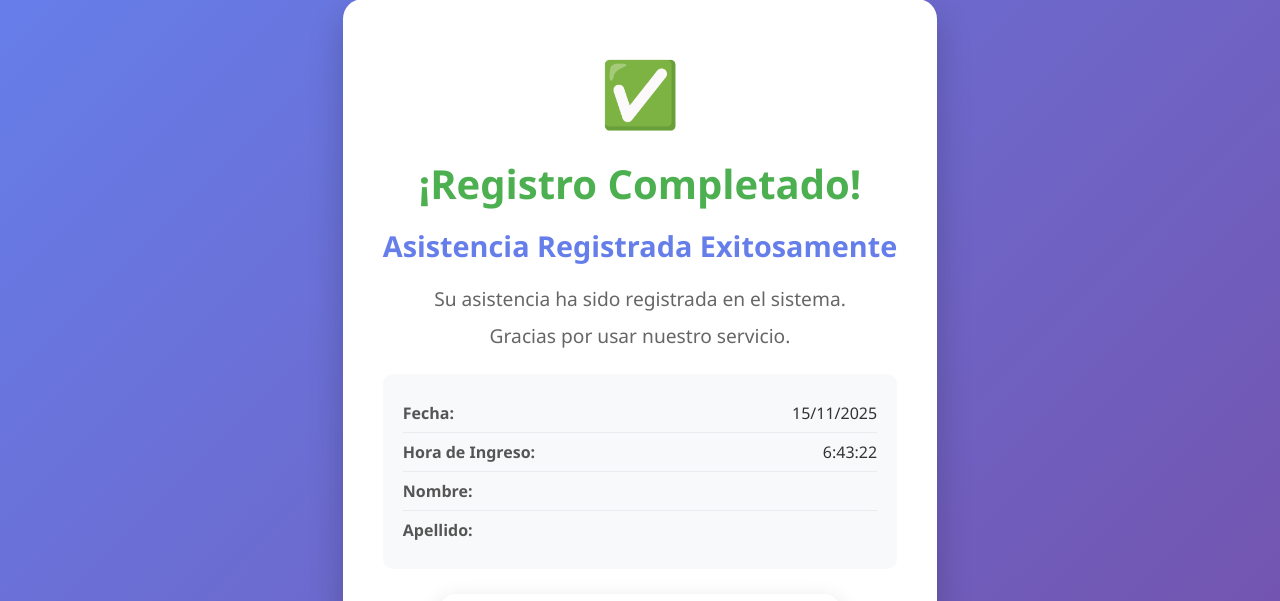
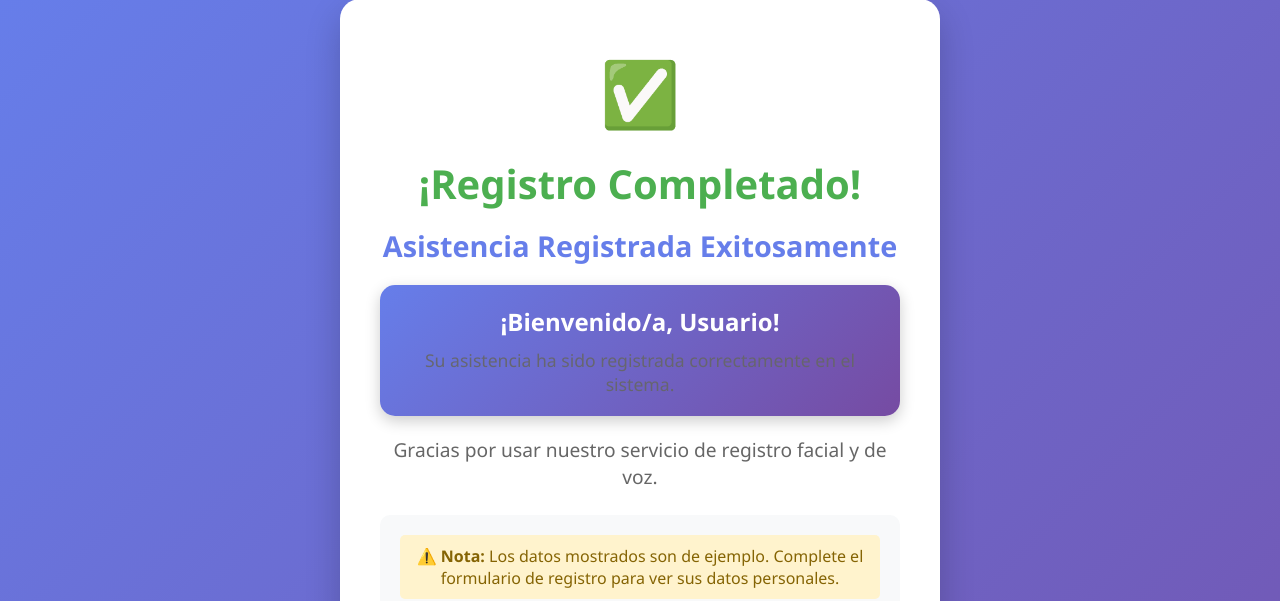
Before and after one commit to lxsae/MVP3-PI, a Flask app: page /completado in a window 1280 px wide. Shown: the part 21-622 px from the top of the page. Run offline with Flask 3, Linux system fonts and the light colour scheme.

Commit message:
Update form-complete and requirements

```diff
--- a/asistencia_registros.csv
+++ b/asistencia_registros.csv
@@ -1,3 +1,5 @@
 Fecha,Hora_Ingreso,Nombre,Apellido,Edad,Sexo,Correo,Celular,Timestamp
 2025-11-14,15:06:03,Pepito,Perez,25,Masculino,pepi23@hoy.com,0123005588,2025-11-14T15:06:03.713768
 2025-11-14,15:06:21,Pepito,Perez,25,Masculino,pepi23@hoy.com,0123005588,2025-11-14T15:06:21.353673
+2025-11-15,01:23:07,Messi,Roanldo,28,Masculino,mr@gamil.com,00011112322,2025-11-15T01:23:07.096887
+2025-11-15,01:39:41,Carlos,Vinicius,19,Masculino,car@hot.com,9998887755,2025-11-15T01:39:41.365753
--- a/requirements.txt
+++ b/requirements.txt
@@ -7,3 +7,4 @@ requests
 assemblyai
 pyaudio
 wave
+python-dotenv
--- a/templates/completado.html
+++ b/templates/completado.html
@@ -142,6 +142,26 @@
             border-radius: 10px;
             display: block;
         }
+
+        .user-welcome {
+            background: linear-gradient(135deg, #667eea, #764ba2);
+            color: white;
+            padding: 20px;
+            border-radius: 15px;
+            margin: 20px 0;
+            box-shadow: 0 5px 15px rgba(0,0,0,0.2);
+        }
+
+        .user-welcome h3 {
+            font-size: 1.5em;
+            margin-bottom: 10px;
+        }
+
+        .user-welcome p {
+            font-size: 1.1em;
+            opacity: 0.9;
+            margin: 0;
+        }
     </style>
 </head>
 <body>
@@ -151,25 +171,46 @@
             <h1>¡Registro Completado!</h1>
             <h2>Asistencia Registrada Exitosamente</h2>
 
-            <p>Su asistencia ha sido registrada en el sistema.</p>
-            <p>Gracias por usar nuestro servicio.</p>
+            <!-- Mensaje de bienvenida personalizado -->
+            <div class="user-welcome">
+                <h3>¡Bienvenido/a, <span id="welcomeNombre">Usuario</span>!</h3>
+                <p>Su asistencia ha sido registrada correctamente en el sistema.</p>
+            </div>
+
+            <p>Gracias por usar nuestro servicio de registro facial y de voz.</p>
 
             <div class="details">
                 <div class="detail-item">
-                    <span class="detail-label">Fecha:</span>
-                    <span class="detail-value" id="fecha">{{ user_data.get('fecha', '') }}</span>
+                    <span class="detail-label">Fecha de Registro:</span>
+                    <span class="detail-value" id="fecha">Cargando...</span>
                 </div>
                 <div class="detail-item">
                     <span class="detail-label">Hora de Ingreso:</span>
-                    <span class="detail-value" id="hora">{{ user_data.get('hora', '') }}</span>
+                    <span class="detail-value" id="hora">Cargando...</span>
                 </div>
                 <div class="detail-item">
                     <span class="detail-label">Nombre:</span>
-                    <span class="detail-value" id="nombre">{{ user_data.get('nombre', '') }}</span>
+                    <span class="detail-value" id="nombre">Cargando...</span>
                 </div>
                 <div class="detail-item">
                     <span class="detail-label">Apellido:</span>
-                    <span class="detail-value" id="apellido">{{ user_data.get('apellido', '') }}</span>
+                    <span class="detail-value" id="apellido">Cargando...</span>
+                </div>
+                <div class="detail-item">
+                    <span class="detail-label">Edad:</span>
+                    <span class="detail-value" id="edad">Cargando...</span>
+                </div>
+                <div class="detail-item">
+                    <span class="detail-label">Sexo:</span>
+                    <span class="detail-value" id="sexo">Cargando...</span>
+                </div>
+                <div class="detail-item">
+                    <span class="detail-label">Correo Electrónico:</span>
+                    <span class="detail-value" id="correo">Cargando...</span>
+                </div>
+                <div class="detail-item">
+                    <span class="detail-label">Celular:</span>
+                    <span class="detail-value" id="celular">Cargando...</span>
                 </div>
             </div>
 
@@ -192,23 +233,76 @@
 
     <script>
         function newRegistration() {
+            // Limpiar sessionStorage antes de nuevo registro
+            sessionStorage.removeItem('userData');
             // Resetear el sistema y comenzar nuevo registro
             fetch('/reset_system')
                 .then(() => {
+                    window.location.href = '/registro';
+                })
+                .catch(error => {
+                    console.error('Error al resetear sistema:', error);
                     window.location.href = '/registro';
                 });
         }
 
         function goHome() {
+            // Limpiar sessionStorage al ir al inicio
+            sessionStorage.removeItem('userData');
             window.location.href = '/';
         }
 
-        // Actualizar detalles con la hora actual
+        // Función para formatear valores vacíos
+        function formatValue(value) {
+            return value && value !== '' ? value : 'No especificado';
+        }
+
+        // Cargar datos del usuario al cargar la página
         document.addEventListener('DOMContentLoaded', function() {
+            const userData = JSON.parse(sessionStorage.getItem('userData') || '{}');
             const now = new Date();
-            document.getElementById('fecha').textContent = now.toLocaleDateString('es-ES');
-            document.getElementById('hora').textContent = now.toLocaleTimeString('es-ES');
+
+            // Mostrar los datos del usuario
+            document.getElementById('fecha').textContent = userData.fecha || now.toLocaleDateString('es-ES');
+            document.getElementById('hora').textContent = userData.hora || now.toLocaleTimeString('es-ES');
+            document.getElementById('nombre').textContent = formatValue(userData.nombre);
+            document.getElementById('apellido').textContent = formatValue(userData.apellido);
+            document.getElementById('edad').textContent = formatValue(userData.edad);
+            document.getElementById('sexo').textContent = formatValue(userData.sexo);
+            document.getElementById('correo').textContent = formatValue(userData.correo);
+            document.getElementById('celular').textContent = formatValue(userData.celular);
+
+            // Actualizar mensaje de bienvenida
+            const welcomeNombre = document.getElementById('welcomeNombre');
+            if (userData.nombre) {
+                welcomeNombre.textContent = userData.nombre;
+            } else {
+                welcomeNombre.textContent = 'Usuario';
+            }
+
+            // Validar que hay datos
+            if (!userData.nombre || !userData.apellido) {
+                console.warn('No se encontraron datos del usuario en sessionStorage');
+                // Mostrar mensaje de advertencia
+                const detailsDiv = document.querySelector('.details');
+                const warningDiv = document.createElement('div');
+                warningDiv.style.background = '#fff3cd';
+                warningDiv.style.color = '#856404';
+                warningDiv.style.padding = '10px';
+                warningDiv.style.borderRadius = '5px';
+                warningDiv.style.marginBottom = '15px';
+                warningDiv.style.textAlign = 'center';
+                warningDiv.innerHTML = '⚠️ <strong>Nota:</strong> Los datos mostrados son de ejemplo. Complete el formulario de registro para ver sus datos personales.';
+                detailsDiv.insertBefore(warningDiv, detailsDiv.firstChild);
+            }
+
+            console.log('📋 Datos mostrados en confirmación:', userData);
         });
+
+        // Prevenir que el usuario vuelva atrás y pierda los datos
+        window.onbeforeunload = function() {
+            sessionStorage.removeItem('userData');
+        };
     </script>
 </body>
 </html>
```
Also changed, not shown: templates/formulario.html (+16 -1 lines).
